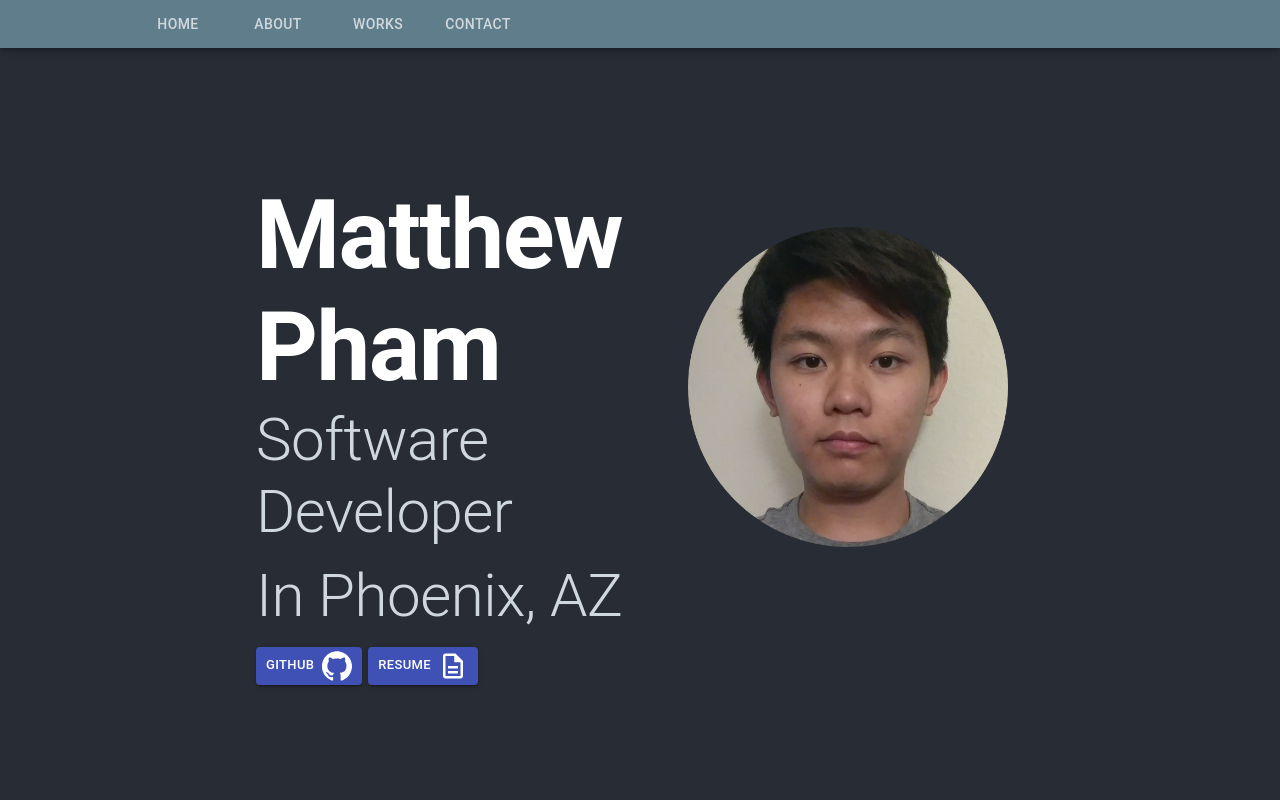
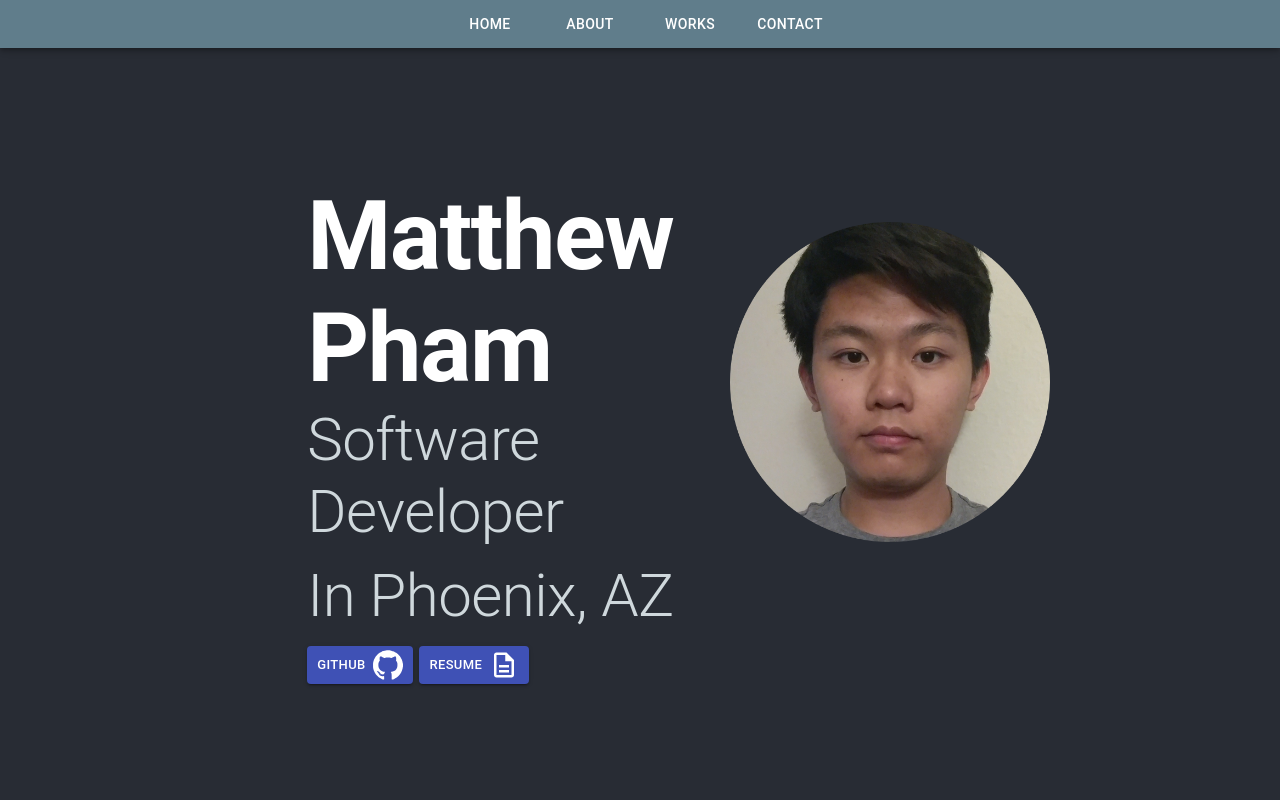
Before and after one commit to MatthewThePham/React-Resume, a React (Create React App) app in the folder client/: page / in a window 1280 px wide. Shown: the top 800 px of the page. Built offline with nearby package versions, Linux system fonts and the light colour scheme; no server answers.

Commit message:
added some effects and spacing fixes. TODO Env variable for email

```diff
--- a/client/src/App.js
+++ b/client/src/App.js
@@ -5,6 +5,9 @@ import Tabs from "@material-ui/core/Tabs";
 import Tab from "@material-ui/core/Tab";
 import useScrollTrigger from '@material-ui/core/useScrollTrigger';
 import Slide from '@material-ui/core/Slide';
+import Grow from '@material-ui/core/Grow';
+import Fade from '@material-ui/core/Fade';
+
 
 //example from material-ui
 import Homepage from './components/homePage';
@@ -76,18 +79,33 @@ class App extends Component{
       <div className="App">
 
         <HideOnScroll>
+        <Fade in={true} timeout={2000}>
           <AppBar style={{ backgroundColor: '#607d8b' }} >
               <Tabs
+                value={false}
                 onChange={this.handleChange}
                 aria-label="simple tabs example"
-                style={{paddingLeft:"10%", justify:"center"}}
+                centered
               >
-                <Tab label="Home" style={{ minWidth: 100}}/>
-                <Tab label="About" style={{minWidth: 100}}/>
-                <Tab label="Works" style={{minWidth: 100}}/>
-                <Tab label="Contact" style={{minWidth: 100}}/>
+                <Grow in={true} timeout={1500}>
+                  <Tab label="Home" style={{ minWidth: 100}}/>
+                </Grow>
+
+                <Grow in={true} timeout={2000}>
+                  <Tab label="About" style={{minWidth: 100}}/>
+                </Grow>
+
+                <Grow in={true} timeout={3000}>
+                  <Tab label="Works" style={{minWidth: 100}}/>
+                </Grow>
+
+                <Grow in={true} timeout={3500}>
+                  <Tab label="Contact" style={{minWidth: 100}}/>
+                </Grow>
+
               </Tabs>
           </AppBar>
+        </Fade>
         </HideOnScroll>
 
         <div>{this.state.response}</div>
--- a/client/src/components/AboutPage.js
+++ b/client/src/components/AboutPage.js
@@ -16,7 +16,7 @@ class AboutPage extends Component{
                     <b>About Me</b>
                 </Typography>
 
-                <Grid container style={{paddingTop:"5%",paddingBottom:"5%", paddingLeft:"10%",paddingRight:"5%", textAlign:"left"}}>
+                <Grid container style={{paddingTop:"5%",paddingBottom:"5%", paddingLeft:"10%",paddingRight:"10%", textAlign:"left"}}>
                     <Grid item md>
                         <Typography variant="h6"  style={{ color: '#cfd8dc',paddingBottom:"3%", paddingLeft:"5%"}}>
                             Hello, my name is Matthew Pham. I am a Software Engineer, majoring in Computer Science at <b>Arizona State</b>.
--- a/client/src/components/ProjectsPage.js
+++ b/client/src/components/ProjectsPage.js
@@ -16,7 +16,7 @@ class ProjectsPage extends Component{
                 </Typography>
 
                 <Grid container justify = 'space-evenly' alignItems="stretch" style={{ paddingTop:"5%"}}>
-                    <Grid item xs={8} sm={3}>
+                    <Grid item xs={7} md={3}>
                         <CardProj
                             imagePath="alexaLogo.png"
 
@@ -28,7 +28,7 @@ class ProjectsPage extends Component{
                         />
                     </Grid>
 
-                    <Grid item xs={8} sm={3}>
+                    <Grid item xs={7} md={3}>
                         <CardProj
                             imagePath="reactLogo.svg"
 
@@ -40,7 +40,7 @@ class ProjectsPage extends Component{
                         />
                     </Grid>
 
-                    <Grid item xs={8} sm={3}>
+                    <Grid item xs={7} md={3}>
                         <CardProj
                             imagePath="alexaLogo.png"
 
--- a/client/src/components/githubButton.js
+++ b/client/src/components/githubButton.js
@@ -1,9 +1,11 @@
 import React from 'react';
 import logoImage from '../GitHub-Mark-Light-32px.svg'
 import Button from '@material-ui/core/Button';
+import Grow from '@material-ui/core/Grow';
 
 export default function githubButton(props){
     return(
+        <Grow in={true} timeout={2000}>
             <Button
                 size='small'
                 color="primary"
@@ -14,5 +16,7 @@ export default function githubButton(props){
                 GitHub  &nbsp;
                 < img src={logoImage} height="30" width="30" />
             </Button>
+        </Grow>
+
     );
 }
--- a/client/src/components/homePage.js
+++ b/client/src/components/homePage.js
@@ -11,31 +11,41 @@ import Grid from "@material-ui/core/Grid";
 import GithubButton  from './githubButton'
 import Button from '@material-ui/core/Button';
 import DescriptionOutlinedIcon from '@material-ui/icons/DescriptionOutlined';
+import Grow from '@material-ui/core/Grow';
 
 class Homepage extends Component{
 
     render() {
         return (
           <header className="App-header">
-            <Grid container justify = 'space-evenly' style={{paddingTop:"10%",paddingBottom:"5%", paddingLeft:"20%",paddingRight:"5%", textAlign:"left"}}>
-              <Fade in={true} timeout={2000}>
+            <Grid container justify = 'space-evenly' style={{paddingTop:"10%",paddingBottom:"5%", paddingLeft:"24%",paddingRight:"10%", textAlign:"left"}}>
                 <Grid item md>
+
+                  <Fade in={true} timeout={3000}>
                     <Typography variant="h1" style={{fontWeight:"bold" ,flexShrink: 1 }}>
                       Matthew
                       <br/>
                       Pham
                     </Typography>
+                  </Fade>
 
+                  <Fade in={true} timeout={5500}>
                     <Typography variant="h2"  style={{color: '#cfd8dc', paddingBottom:"3%"}}>
                         Software Developer
                     </Typography>
+                  </Fade>
 
+                  <Fade in={true} timeout={5500}>
                     <Typography variant="h2" style={{color: '#cfd8dc', paddingBottom:"3%"}}>
                       In Phoenix, AZ
                     </Typography>
+                  </Fade>
 
                   <GithubButton link="https://gitlab.com/users/MatthewPh/projects" />
+
                   &nbsp;
+
+                  <Grow in={true} timeout={2000}>
                     <Button
                       size='small'
                       color="primary"
@@ -45,12 +55,13 @@ class Homepage extends Component{
                       Resume  &nbsp;
                       <DescriptionOutlinedIcon style={{ height:"30", width:"30"}}/>
                     </Button>
+                  </Grow>
+
 
                 </Grid>
-              </Fade>
 
-              <Fade in={true} timeout={2000}>
-                <Grid item md style={{ paddingTop:"5%", paddingRight:"10%"}}>
+              <Fade in={true} timeout={3500}>
+                <Grid item md={6} style={{ paddingTop:"5%", paddingRight:"20%"}}>
                   <img src={logo} style={{align:"left"}} className="App-logo" alt="logo"/>
                 </Grid>
               </Fade>
```
Also changed, not shown: 1 other file (tests, documents, lock files or other folders). Lines whose indentation alone changed are shown as unchanged.
